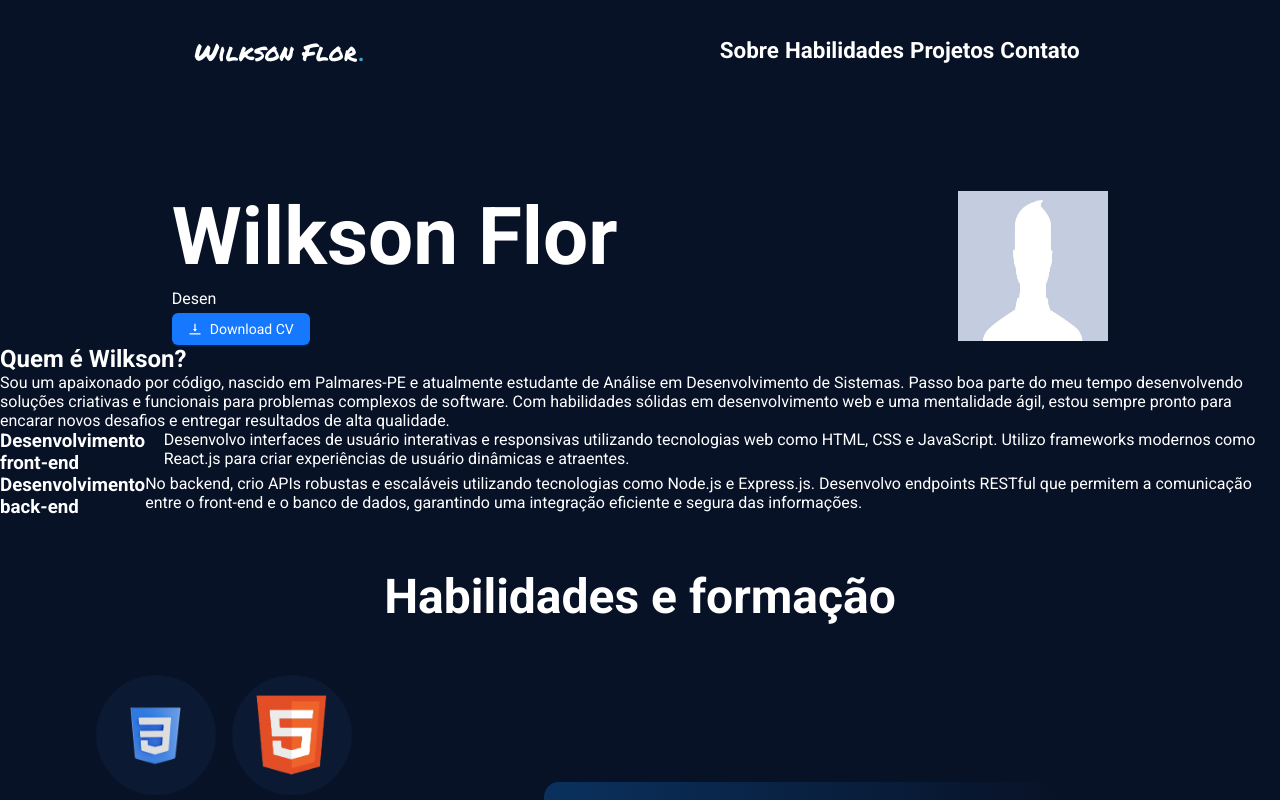
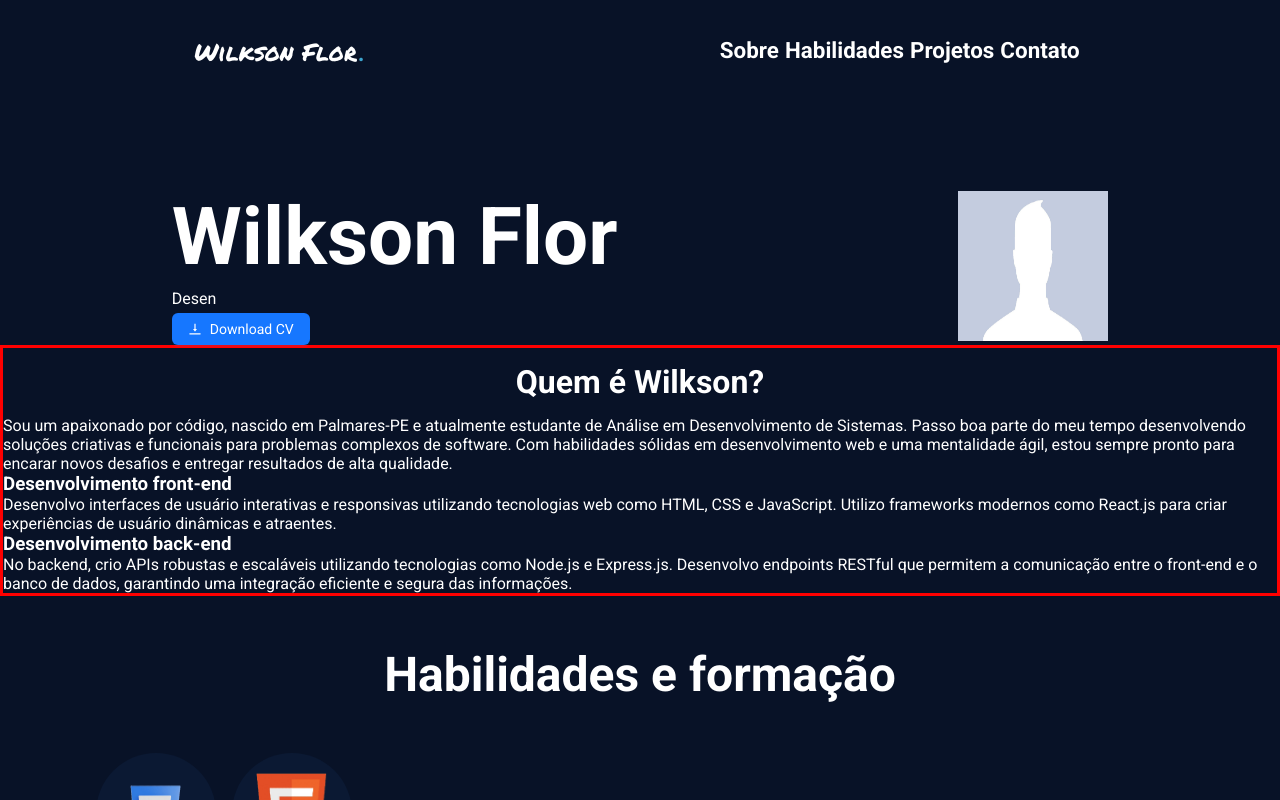
Before and after one commit to Wilksonflor/Portfoli, a React (Vite) app: page / in a window 1280 px wide. Shown: the top 800 px of the page. Built offline with nearby package versions, Linux system fonts and the light colour scheme.

Commit message:
sobre.jsx

```diff
--- a/src/pages/Projetos/ProjetosList.jsx
+++ b/src/pages/Projetos/ProjetosList.jsx
@@ -22,7 +22,7 @@ export const projetosList = [
     descricao:
       "Projeto de uma cafeteria online onde os usuários podem fazer pedidos e agendar horários de entrega.",
     tecnologias: ["React", "Tailwind"],
-    urlProjeto: "https://cafeonline.netlify.app/",
+    urlProjeto: "https://cafevida.netlify.app/",
     gitHubProjeto: "https://github.com/Wilksonflor/CafeOnline",
   },
   {
--- a/src/pages/Sobre/Sobre.jsx
+++ b/src/pages/Sobre/Sobre.jsx
@@ -44,8 +44,8 @@ export const Sobre = () => {
       </section>
 
       <section className={styles.containerDev}>
-        <div className={styles.contentDev}>
         <h2>Quem é Wilkson?</h2>
+        <div>
           <p>
             Sou um apaixonado por código, nascido em Palmares-PE e atualmente
             estudante de Análise em Desenvolvimento de Sistemas. Passo boa parte
@@ -54,7 +54,9 @@ export const Sobre = () => {
             desenvolvimento web e uma mentalidade ágil, estou sempre pronto para
             encarar novos desafios e entregar resultados de alta qualidade.
           </p>
-          <div className={styles.fullstack}>
+
+          <div>
+            <div>
               <h3>Desenvolvimento front-end</h3>
               <p>
                 Desenvolvo interfaces de usuário interativas e responsivas
@@ -63,15 +65,15 @@ export const Sobre = () => {
                 usuário dinâmicas e atraentes.
               </p>
             </div>
-          <div className={styles.fullstack}>
+          </div>
+
           <h3>Desenvolvimento back-end</h3>
           <p>
             No backend, crio APIs robustas e escaláveis utilizando tecnologias
-              como Node.js e Express.js. Desenvolvo endpoints RESTful que
-              permitem a comunicação entre o front-end e o banco de dados,
-              garantindo uma integração eficiente e segura das informações.
+            como Node.js e Express.js. Desenvolvo endpoints RESTful que permitem
+            a comunicação entre o front-end e o banco de dados, garantindo uma
+            integração eficiente e segura das informações.
           </p>
-          </div>
         </div>
       </section>
     </>
--- a/src/pages/Sobre/Sobre.module.css
+++ b/src/pages/Sobre/Sobre.module.css
@@ -29,8 +29,12 @@
 .containerDev {
   color: #fff;
   margin-bottom: 50px;
+  border: solid red;
+
 }
 
-.fullstack {
-  display: flex;
+.containerDev h2 {
+  text-align: center;
+  font-size: 2rem;
+  margin-block: 15px;
 }
```
Lines whose indentation alone changed are shown as unchanged.
